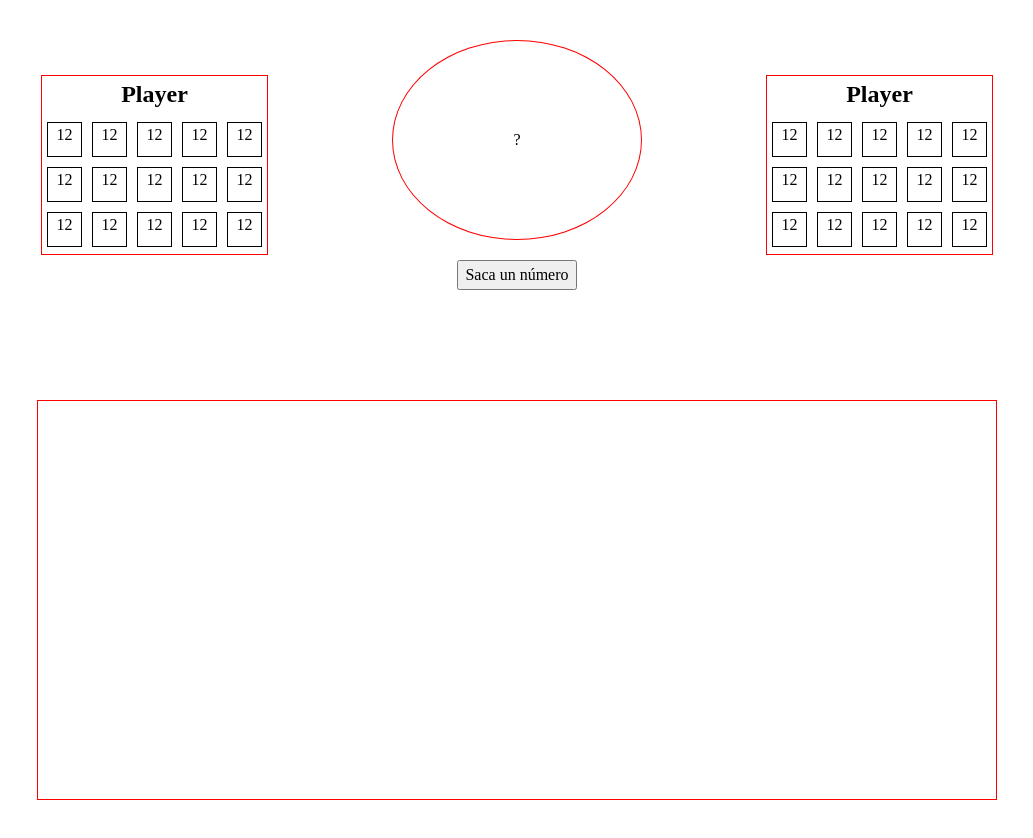
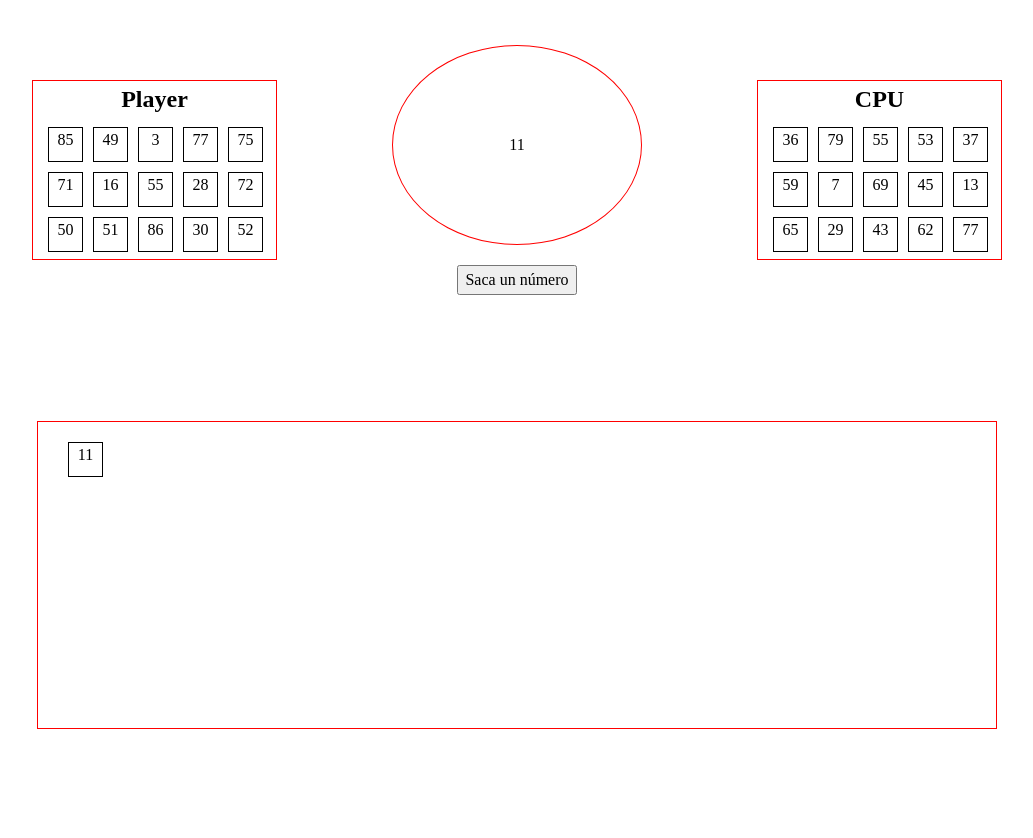
Before and after one commit to RomerEnr/bingo-js, a website built with Vite: page src/index.html in a window 1280 px wide. Both pictures are taken after a click on the button "Saca un número". Shown: the whole page, without its empty margins (123-1156 px from the left). After the commit the page ends 800 px from the top, so only its background shows below. Built offline with nearby package versions, Linux system fonts and the light colour scheme.

Commit message:
first functional prototype finished

```diff
--- a/src/index.css
+++ b/src/index.css
@@ -13,6 +13,7 @@
   gap: 5px;
   flex-direction: column;
   text-align: center;
+  padding: 0 10px;
 }
 
 .app {
@@ -41,7 +42,7 @@
   gap: 10px;
 }
 
-.casilla {
+.number {
   width: 35px;
   height: 35px;
   border: 1px solid black;
@@ -76,11 +77,17 @@
   display: flex;
   justify-content: center;
   align-items: center;
-  height: 500px;
+  height: 440px;
 }
 
 .history {
   width: 75%;
-  height: 80%;
+  height: 70%;
   border: 1px solid red;
+  text-align: center;
+  display: grid;
+  grid-template-columns: repeat(17, 1fr);
+  grid-template-rows: repeat(4, 1fr);
+  gap: 10px;
+  padding: 20px 30px;
 }
--- a/src/index.html
+++ b/src/index.html
@@ -6,7 +6,7 @@
   <meta name="viewport" content="width=device-width, initial-scale=1.0">
   <title>¡Bingo Minigame!</title>
   <link rel="stylesheet" href="./index.css">
-  <link rel="shortcut icon" href="img/bingo-favicon" type="image/x-icon">
+  <link rel="shortcut icon" href="img/bingo-favicon.png" type="image/x-icon">
   <script type="module" src="./index.js"></script>
 </head>
 <body>
@@ -20,21 +20,7 @@
         </header>
 
         <section class="cardboard">
-          <div class="casilla">12</div>
-          <div class="casilla">12</div>
-          <div class="casilla">12</div>
-          <div class="casilla">12</div>
-          <div class="casilla">12</div>
-          <div class="casilla">12</div>
-          <div class="casilla">12</div>
-          <div class="casilla">12</div>
-          <div class="casilla">12</div>
-          <div class="casilla">12</div>
-          <div class="casilla">12</div>
-          <div class="casilla">12</div>
-          <div class="casilla">12</div>
-          <div class="casilla">12</div>
-          <div class="casilla">12</div>
+
         </section>
 
 
@@ -44,7 +30,7 @@
         <section class="bingo">
           <p>?</p>
         </section>
-        <button>Saca un número</button>
+        <button class="btnNumber">Saca un número</button>
       </section>
 
       </section>
@@ -52,25 +38,11 @@
       <section class="cpu-cardboard cardboard-display">
 
         <header>
-          <h1>Player</h1>
+          <h1>CPU</h1>
         </header>
 
         <section class="cardboard">
-          <div class="casilla">12</div>
-          <div class="casilla">12</div>
-          <div class="casilla">12</div>
-          <div class="casilla">12</div>
-          <div class="casilla">12</div>
-          <div class="casilla">12</div>
-          <div class="casilla">12</div>
-          <div class="casilla">12</div>
-          <div class="casilla">12</div>
-          <div class="casilla">12</div>
-          <div class="casilla">12</div>
-          <div class="casilla">12</div>
-          <div class="casilla">12</div>
-          <div class="casilla">12</div>
-          <div class="casilla">12</div>
+
         </section>
 
       </section>
--- a/src/index.js
+++ b/src/index.js
@@ -1,15 +1,42 @@
+// TODO:
 import { range, shuffle } from "lodash-es";
-let bingoBalls = range(1, 91);
-let playerCard = [];
-let cpuCard = [];
+import { createPumpNumbers } from "./modules/createPumpNumbers.js";
+import { createCpuCard } from "./modules/createCpuCard";
+import { createPlayerCard } from "./modules/createPlayerCard";
+// Player Elements
+const playerCardBoard = document.querySelector(".player-cardboard").children[1];
+let playerCardNumbers = [];
+playerCardNumbers = shuffle(range(1, 91)).slice(0, 15);
 
-const createCard = () => {
-  bingoBalls = range(1, 91);
-  playerCard = shuffle(range(1, 91));
-  playerCard = playerCard.slice(0, 15);
-  cpuCard = range(1, 91).slice(0, 15);
+// Cpu Elements
+const cpuCardBoard = document.querySelector(".cpu-cardboard").children[1];
+let cpuCardNumbers = [];
+cpuCardNumbers = shuffle(range(1, 91)).slice(0, 15);
 
-  console.log(playerCard);
+// Bingo Elements
+const bingoBalls = createPumpNumbers();
+const numberButton = document.querySelector(".btnNumber");
+const pump = document.querySelector(".bingo").children[0];
+const history = document.querySelector(".history");
+
+console.log(pump);
+
+const getPumpNumberAndHistory = () => {
+  const bingoNumber = bingoBalls.pop();
+  pump.textContent = bingoNumber;
+  const historyBox = document.createElement("div");
+  historyBox.classList.add("number");
+  historyBox.textContent = bingoNumber;
+
+  history.append(historyBox);
+  console.log(historyBox);
 };
 
-createCard();
+const main = () => {
+  createPlayerCard(playerCardBoard, playerCardNumbers);
+  createCpuCard(cpuCardBoard, cpuCardNumbers);
+
+  numberButton.addEventListener("click", getPumpNumberAndHistory);
+};
+
+main();
--- /dev/null
+++ b/src/modules/createCpuCard.js
@@ -0,0 +1,10 @@
+export const createCpuCard = (element, card) => {
+  for (let i = 0; i < card.length; i++) {
+    const miniBox = document.createElement("div");
+    miniBox.classList.add("number", `number${card[i]}`);
+    miniBox.textContent = `${card[i]}`;
+    element.appendChild(miniBox);
+  }
+
+  return element;
+};
--- /dev/null
+++ b/src/modules/createPlayerCard.js
@@ -0,0 +1,10 @@
+export const createPlayerCard = (element, card) => {
+  for (let i = 0; i < card.length; i++) {
+    const miniBox = document.createElement("div");
+    miniBox.classList.add("number", `number${card[i]}`);
+    miniBox.textContent = `${card[i]}`;
+    element.appendChild(miniBox);
+  }
+
+  return element;
+};
--- /dev/null
+++ b/src/modules/createPumpNumbers.js
@@ -0,0 +1,6 @@
+import { range, shuffle } from "lodash-es";
+export const createPumpNumbers = () => {
+  let bingoBalls = range(1, 91);
+  bingoBalls = shuffle(bingoBalls);
+  return bingoBalls;
+};
```
Also changed, not shown: src/modules/createCard.js (deleted).
